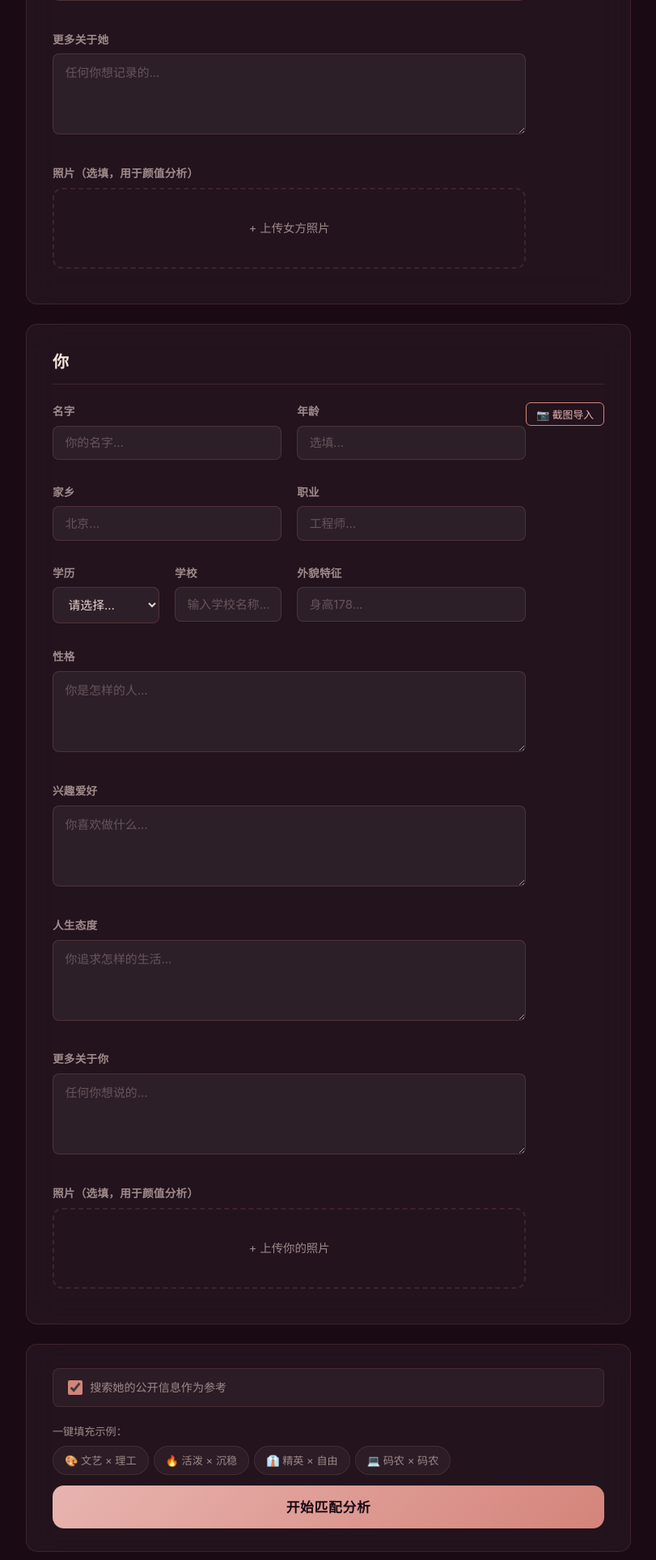
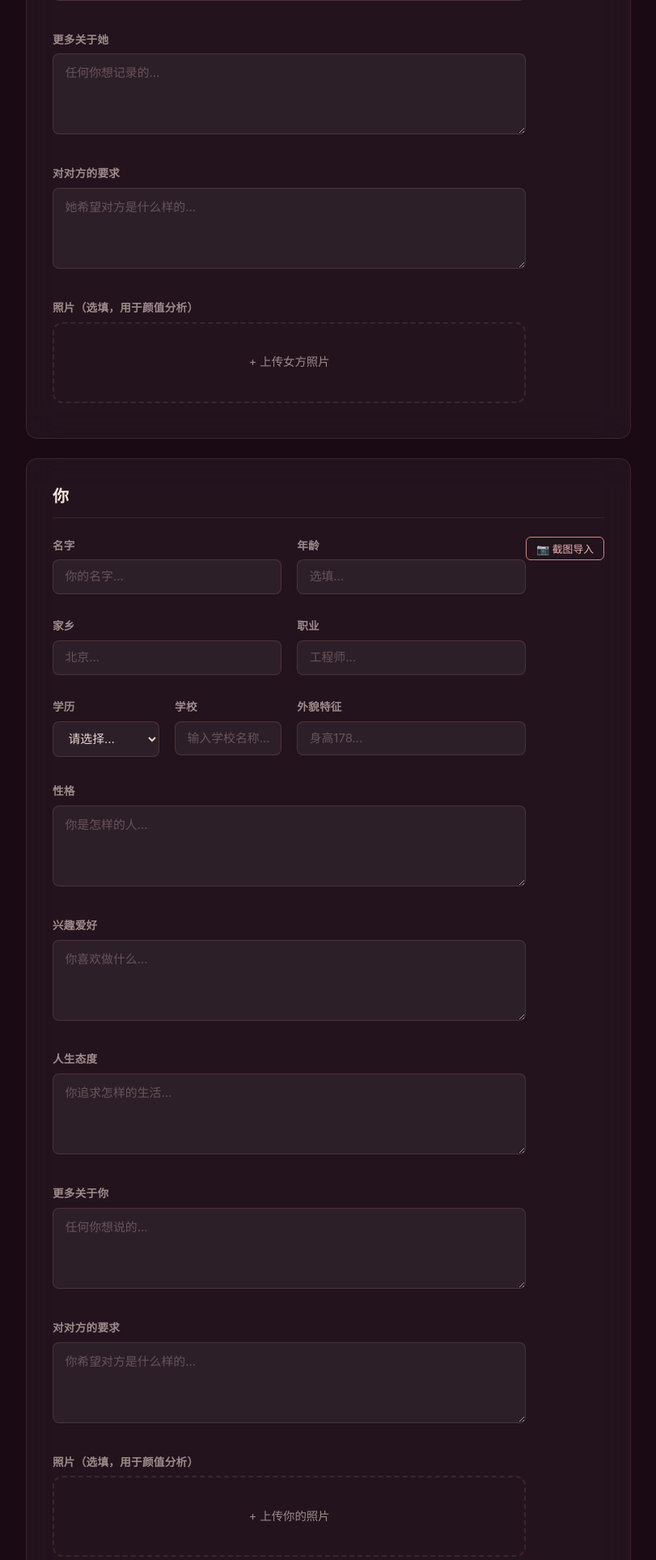
Before and after one commit to jiapenger00-debug/mate_match, a FastAPI app: page / in a window 1280 px wide. Shown: the part 1142-3069 px from the top of the page at 81% size, without its empty margins (234-1045 px from the left). Run offline with FastAPI, Linux system fonts and the light colour scheme; some libraries are stand-ins or nearby versions.

Commit message:
feat: add 'requirements for partner' field to both parties (form + model + prompt + demo)

```diff
--- a/main.py
+++ b/main.py
@@ -183,6 +183,7 @@ async def analyze(
     girl_interests: str = Form(""),
     girl_values: str = Form(""),
     girl_extra: str = Form(""),
+    girl_requirements: str = Form(""),
     # ── 用户信息 ──
     user_name: str = Form(...),
     user_age: str = Form(""),
@@ -196,6 +197,7 @@ async def analyze(
     user_interests: str = Form(""),
     user_values: str = Form(""),
     user_extra: str = Form(""),
+    user_requirements: str = Form(""),
     # ── 选项 ──
     enable_search: bool = Form(True),
     selected_results: str = Form(""),
@@ -218,6 +220,7 @@ async def analyze(
         interests=girl_interests.strip() or None,
         values=girl_values.strip() or None,
         extra_info=girl_extra.strip() or None,
+        requirements=girl_requirements.strip() or None,
     )
 
     user = UserInfo(
@@ -233,6 +236,7 @@ async def analyze(
         interests=user_interests.strip() or None,
         values=user_values.strip() or None,
         extra_info=user_extra.strip() or None,
+        requirements=user_requirements.strip() or None,
     )
 
     logger.info(f"收到分析请求: {girl.name} × {user.name}, 搜索={enable_search}")
--- a/models.py
+++ b/models.py
@@ -22,6 +22,7 @@ class GirlInfo(BaseModel):
     values: Optional[str] = Field(None, max_length=2000, description="价值观/人生追求")
     appearance: Optional[str] = Field(None, max_length=500, description="外貌特征")
     extra_info: Optional[str] = Field(None, max_length=2000, description="补充信息")
+    requirements: Optional[str] = Field(None, max_length=2000, description="对对方的要求")
 
 
 class UserInfo(BaseModel):
@@ -38,6 +39,7 @@ class UserInfo(BaseModel):
     values: Optional[str] = Field(None, max_length=2000, description="价值观/人生追求")
     appearance: Optional[str] = Field(None, max_length=500)
     extra_info: Optional[str] = Field(None, max_length=2000)
+    requirements: Optional[str] = Field(None, max_length=2000, description="对对方的要求")
 
 
 class AnalyzeRequest(BaseModel):
--- a/services/llm_service.py
+++ b/services/llm_service.py
@@ -79,6 +79,8 @@ def build_user_message(
         parts.append(f"- 价值观/人生追求：{girl.values}")
     if girl.extra_info:
         parts.append(f"- 补充信息：{girl.extra_info}")
+    if girl.requirements:
+        parts.append(f"- 对对方的要求：{girl.requirements}")
 
     # 搜索结果补充
     if search_results:
@@ -115,6 +117,8 @@ def build_user_message(
         parts.append(f"- 价值观/人生追求：{user.values}")
     if user.extra_info:
         parts.append(f"- 补充信息：{user.extra_info}")
+    if user.requirements:
+        parts.append(f"- 对对方的要求：{user.requirements}")
 
     parts.append("\n请基于以上信息，综合分析两人的匹配程度。")
     return "\n".join(parts)
--- a/static/demo-data.js
+++ b/static/demo-data.js
@@ -2,22 +2,22 @@
 const DEMO_EXAMPLES = [
   {
     id: "art-x-logic", label: "文艺 × 理工", emoji: "🎨", desc: "林小曼 & 张浩然",
-    girl: { name: "林小曼", age: 25, hometown: "成都", occupation: "UI 设计师", edu_level: "本科", edu_school: "浙江大学", edu_tags: "985,211,双一流", appearance: "身高163，长发微卷，笑起来很甜", personality: "开朗乐观，有点小文艺，对生活有仪式感。偶尔会有选择困难症，遇到大事会犹豫。", interests: "周末探店拍照、逛展览、手冲咖啡、瑜伽、偶尔画水彩", values: "希望两个人能一起成长，互相欣赏对方的闪光点。不追求大富大贵，但要有品质的生活。家庭观念重。", extra_info: "有一只叫豆豆的橘猫，养了三年" },
-    user: { name: "张浩然", age: 28, hometown: "西安", occupation: "后端开发工程师", edu_level: "硕士", edu_school: "浙江大学", edu_tags: "985,211,双一流", appearance: "身高178，偏瘦，戴黑框眼镜，喜欢穿卫衣", personality: "偏内向但熟了话很多，做事认真靠谱，喜欢提前规划。有时候太理性，不太会表达感情。", interests: "骑行、玩 Switch、周末研究新菜谱、看科幻电影、偶尔打羽毛球", values: "追求技术上的成长，但更看重 work-life balance。希望找一个能理解程序员节奏的伴侣。", extra_info: "养了一只柯基叫肉松，已经两岁了" }
+    girl: { name: "林小曼", age: 25, hometown: "成都", occupation: "UI 设计师", edu_level: "本科", edu_school: "浙江大学", edu_tags: "985,211,双一流", appearance: "身高163，长发微卷，笑起来很甜", personality: "开朗乐观，有点小文艺，对生活有仪式感。偶尔会有选择困难症，遇到大事会犹豫。", interests: "周末探店拍照、逛展览、手冲咖啡、瑜伽、偶尔画水彩", values: "希望两个人能一起成长，互相欣赏对方的闪光点。不追求大富大贵，但要有品质的生活。家庭观念重。", extra_info: "有一只叫豆豆的橘猫，养了三年", requirements: "有责任心和上进心，能理解她的浪漫和仪式感，最好也喜欢小动物" },
+    user: { name: "张浩然", age: 28, hometown: "西安", occupation: "后端开发工程师", edu_level: "硕士", edu_school: "浙江大学", edu_tags: "985,211,双一流", appearance: "身高178，偏瘦，戴黑框眼镜，喜欢穿卫衣", personality: "偏内向但熟了话很多，做事认真靠谱，喜欢提前规划。有时候太理性，不太会表达感情。", interests: "骑行、玩 Switch、周末研究新菜谱、看科幻电影、偶尔打羽毛球", values: "追求技术上的成长，但更看重 work-life balance。希望找一个能理解程序员节奏的伴侣。", extra_info: "养了一只柯基叫肉松，已经两岁了", requirements: "温柔独立，有自己的生活，能尊重彼此的节奏和空间" }
   },
   {
     id: "lively-x-calm", label: "活泼 × 沉稳", emoji: "🔥", desc: "小野 & 老陈",
-    girl: { name: "小野", age: 24, hometown: "长沙", occupation: "新媒体运营", edu_level: "本科", edu_school: "北京外国语大学", edu_tags: "211,双一流", appearance: "身高160，短发干练，总是笑嘻嘻的", personality: "社交天花板，朋友遍布全城，走到哪都能交到朋友。话多但不烦人，擅长活跃气氛。偶尔会冲动消费。", interests: "脱口秀、蹦迪、剧本杀、拍抖音、吃遍各种网红店", values: "活在当下，体验生活。觉得人生就应该有趣，不想被条条框框束缚。但也渴望一段稳定的感情。", extra_info: "家里有只布偶猫叫团子，朋友圈全是它的表情包" },
-    user: { name: "老陈", age: 29, hometown: "南京", occupation: "建筑设计师", edu_level: "硕士", edu_school: "东南大学", edu_tags: "985,211,双一流", appearance: "身高182，身材壮实，喜欢穿衬衫", personality: "温和少言，做事有条有理，情绪稳定。不喜欢吵闹，但对亲近的人很有耐心。会默默记住别人说过的话。", interests: "看纪录片、逛博物馆、木工手作、养多肉植物", values: "追求匠人精神，相信慢工出细活。想找一个能互补的另一半，一个闹一个静刚刚好。", extra_info: "阳台种了30多盆多肉，每一盆都有名字" }
+    girl: { name: "小野", age: 24, hometown: "长沙", occupation: "新媒体运营", edu_level: "本科", edu_school: "北京外国语大学", edu_tags: "211,双一流", appearance: "身高160，短发干练，总是笑嘻嘻的", personality: "社交天花板，朋友遍布全城，走到哪都能交到朋友。话多但不烦人，擅长活跃气氛。偶尔会冲动消费。", interests: "脱口秀、蹦迪、剧本杀、拍抖音、吃遍各种网红店", values: "活在当下，体验生活。觉得人生就应该有趣，不想被条条框框束缚。但也渴望一段稳定的感情。", extra_info: "家里有只布偶猫叫团子，朋友圈全是它的表情包", requirements: "能接受她话多和偶尔的冲动，但能给她安全感，年龄不是问题" },
+    user: { name: "老陈", age: 29, hometown: "南京", occupation: "建筑设计师", edu_level: "硕士", edu_school: "东南大学", edu_tags: "985,211,双一流", appearance: "身高182，身材壮实，喜欢穿衬衫", personality: "温和少言，做事有条有理，情绪稳定。不喜欢吵闹，但对亲近的人很有耐心。会默默记住别人说过的话。", interests: "看纪录片、逛博物馆、木工手作、养多肉植物", values: "追求匠人精神，相信慢工出细活。想找一个能互补的另一半，一个闹一个静刚刚好。", extra_info: "阳台种了30多盆多肉，每一盆都有名字", requirements: "开朗阳光，给生活带来色彩，不需要多文靜，真诚就好" }
   },
   {
     id: "elite-x-free", label: "精英 × 自由", emoji: "👔", desc: "Lisa & 阿凯",
-    girl: { name: "Lisa", age: 31, hometown: "北京", occupation: "投行 VP", edu_level: "MBA", edu_school: "北京大学", edu_tags: "985,211,双一流", appearance: "身高168，精致妆容，气场强但笑起来很温柔", personality: "职场上是女王，私下其实很会照顾人。目标感极强，习惯把事情做到极致。偶尔会因为太忙忽略生活。", interests: "品酒、高尔夫、看财经新闻、偶尔去海边度假", values: "追求卓越，但意识到人生不只有工作。渴望遇到一个让自己愿意慢下来的人，共同经营有质感的生活。", extra_info: "有一只金毛叫Max，因为太忙都是爸妈在养" },
-    user: { name: "阿凯", age: 30, hometown: "大理", occupation: "独立摄影师", edu_level: "本科", edu_school: "中国美术学院", edu_tags: "双一流", appearance: "身高176，扎小辫，手臂有纹身，很有艺术气息", personality: "自由浪漫，不喜欢被规则束缚。感性大于理性，靠直觉做判断。对美有执念，对钱不太计较。真诚但不靠谱。", interests: "旅行摄影、冲浪、弹吉他、研究咖啡豆、写博客", values: "人生是旷野不是轨道。想做自己喜欢的事，遇到喜欢的人。不在乎对方赚多少，更在乎灵魂有没有趣。", extra_info: "在大理有一个小工作室，养了一只流浪猫叫小黑" }
+    girl: { name: "Lisa", age: 31, hometown: "北京", occupation: "投行 VP", edu_level: "MBA", edu_school: "北京大学", edu_tags: "985,211,双一流", appearance: "身高168，精致妆容，气场强但笑起来很温柔", personality: "职场上是女王，私下其实很会照顾人。目标感极强，习惯把事情做到极致。偶尔会因为太忙忽略生活。", interests: "品酒、高尔夫、看财经新闻、偶尔去海边度假", values: "追求卓越，但意识到人生不只有工作。渴望遇到一个让自己愿意慢下来的人，共同经营有质感的生活。", extra_info: "有一只金毛叫Max，因为太忙都是爸妈在养", requirements: "有品位有见识，懂生活情趣，不介意她忙，但能让她愿意为了他慢下来" },
+    user: { name: "阿凯", age: 30, hometown: "大理", occupation: "独立摄影师", edu_level: "本科", edu_school: "中国美术学院", edu_tags: "双一流", appearance: "身高176，扎小辫，手臂有纹身，很有艺术气息", personality: "自由浪漫，不喜欢被规则束缚。感性大于理性，靠直觉做判断。对美有执念，对钱不太计较。真诚但不靠谱。", interests: "旅行摄影、冲浪、弹吉他、研究咖啡豆、写博客", values: "人生是旷野不是轨道。想做自己喜欢的事，遇到喜欢的人。不在乎对方赚多少，更在乎灵魂有没有趣。", extra_info: "在大理有一个小工作室，养了一只流浪猫叫小黑", requirements: "不势利，灵魂有趣，能接受自由职业的不确定性，愿意一起探索世界" }
   },
   {
     id: "dev-x-dev", label: "码农 × 码农", emoji: "💻", desc: "小齐 & 阿飞",
-    girl: { name: "小齐", age: 27, hometown: "武汉", occupation: "前端工程师", edu_level: "本科", edu_school: "华中科技大学", edu_tags: "985,211,双一流", appearance: "身高164，素颜，舒服耐看型", personality: "理性+温柔，debug时专注得像换了个人。私下有点宅但很愿意为喜欢的人做饭。对感情认真但不善于主动。", interests: "写博客、逛 GitHub、研究新框架、周末做烘焙、偶尔玩桌游", values: "技术改变世界也要经营好小日子。希望找个同行，互相理解加班和debug的压力，一起写代码一起生活。", extra_info: "GitHub 500+ star，博客月阅读量过万" },
-    user: { name: "阿飞", age: 28, hometown: "杭州", occupation: "全栈工程师", edu_level: "本科", edu_school: "电子科技大学", edu_tags: "985,211,双一流", appearance: "身高175，不修边幅，但写代码时很帅", personality: "典型 nerd，对技术极度热情，生活中有些笨拙。但很真诚，答应的事一定做到。周末会主动学新东西。", interests: "开源贡献、玩树莓派、看科幻、打乒乓球、研究各种效率工具", values: "想做有价值的技术。希望两个人能一起写 side project，互相 review 代码，周末 hackathon。", extra_info: "有一个开源项目 2K star，家里全是各种电子设备" }
+    girl: { name: "小齐", age: 27, hometown: "武汉", occupation: "前端工程师", edu_level: "本科", edu_school: "华中科技大学", edu_tags: "985,211,双一流", appearance: "身高164，素颜，舒服耐看型", personality: "理性+温柔，debug时专注得像换了个人。私下有点宅但很愿意为喜欢的人做饭。对感情认真但不善于主动。", interests: "写博客、逛 GitHub、研究新框架、周末做烘焙、偶尔玩桌游", values: "技术改变世界也要经营好小日子。希望找个同行，互相理解加班和debug的压力，一起写代码一起生活。", extra_info: "GitHub 500+ star，博客月阅读量过万", requirements: "技术好是加分项但不是必须，重要的是有共同的成长心态，愿意一起折腾" },
+    user: { name: "阿飞", age: 28, hometown: "杭州", occupation: "全栈工程师", edu_level: "本科", edu_school: "电子科技大学", edu_tags: "985,211,双一流", appearance: "身高175，不修边幅，但写代码时很帅", personality: "典型 nerd，对技术极度热情，生活中有些笨拙。但很真诚，答应的事一定做到。周末会主动学新东西。", interests: "开源贡献、玩树莓派、看科幻、打乒乓球、研究各种效率工具", values: "想做有价值的技术。希望两个人能一起写 side project，互相 review 代码，周末 hackathon。", extra_info: "有一个开源项目 2K star，家里全是各种电子设备", requirements: "不嫌弃 nerdy 的日常，有自己的爱好，互相理解加班和 debug 的压力" }
   }
 ];
--- a/templates/index.html
+++ b/templates/index.html
@@ -104,6 +104,11 @@
                         <textarea id="girl_extra" name="girl_extra"
                                   placeholder="任何你想记录的…"></textarea>
                     </div>
+                    <div class="form-group full">
+                        <label for="girl_requirements">对对方的要求</label>
+                        <textarea id="girl_requirements" name="girl_requirements"
+                                  placeholder="她希望对方是什么样的…"></textarea>
+                    </div>
                     <input type="hidden" name="girl_edu_tags" id="girl_edu_tags">
                     <div class="form-group full photo-upload-wrap">
                         <label>照片（选填，用于颜值分析）</label>
@@ -185,6 +190,11 @@
                         <label for="user_extra">更多关于你</label>
                         <textarea id="user_extra" name="user_extra"
                                   placeholder="任何你想说的…"></textarea>
+                    </div>
+                    <div class="form-group full">
+                        <label for="user_requirements">对对方的要求</label>
+                        <textarea id="user_requirements" name="user_requirements"
+                                  placeholder="你希望对方是什么样的…"></textarea>
                     </div>
                     <input type="hidden" name="user_edu_tags" id="user_edu_tags">
                     <div class="form-group full photo-upload-wrap">
```
